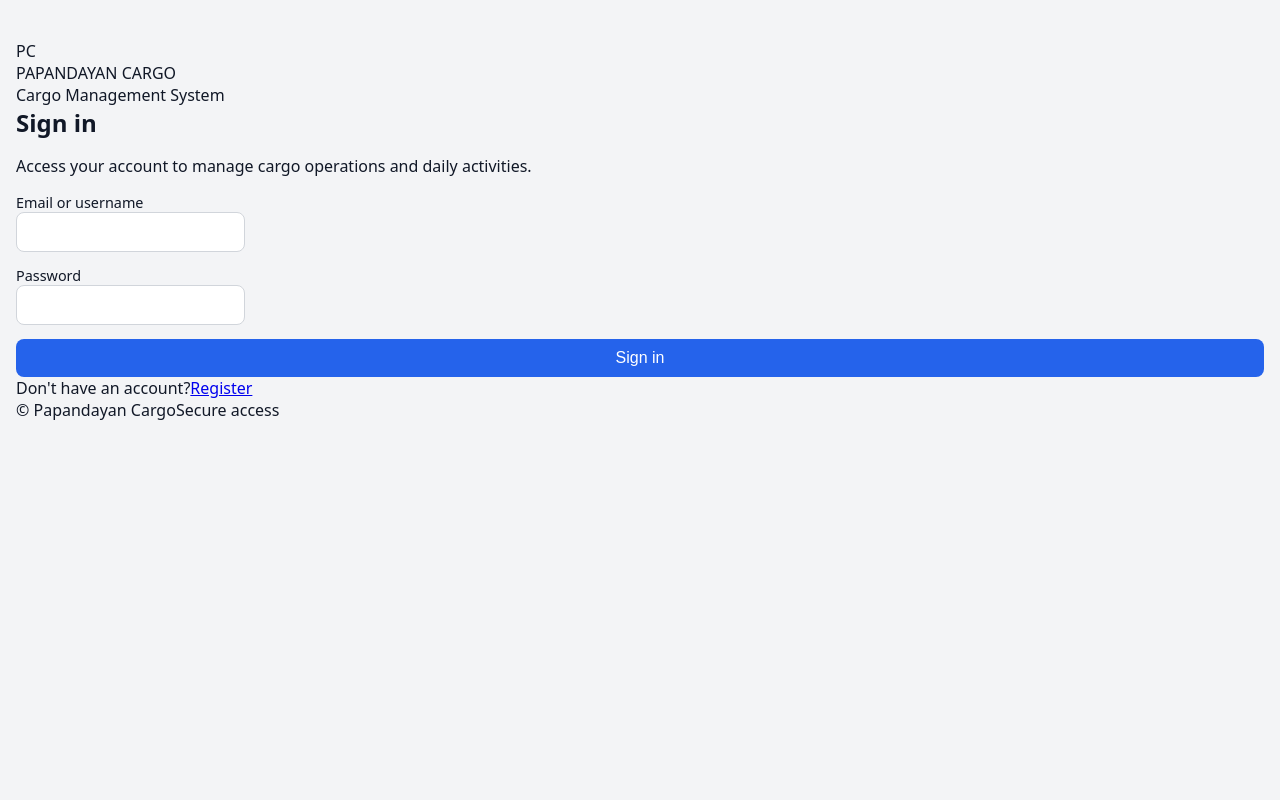
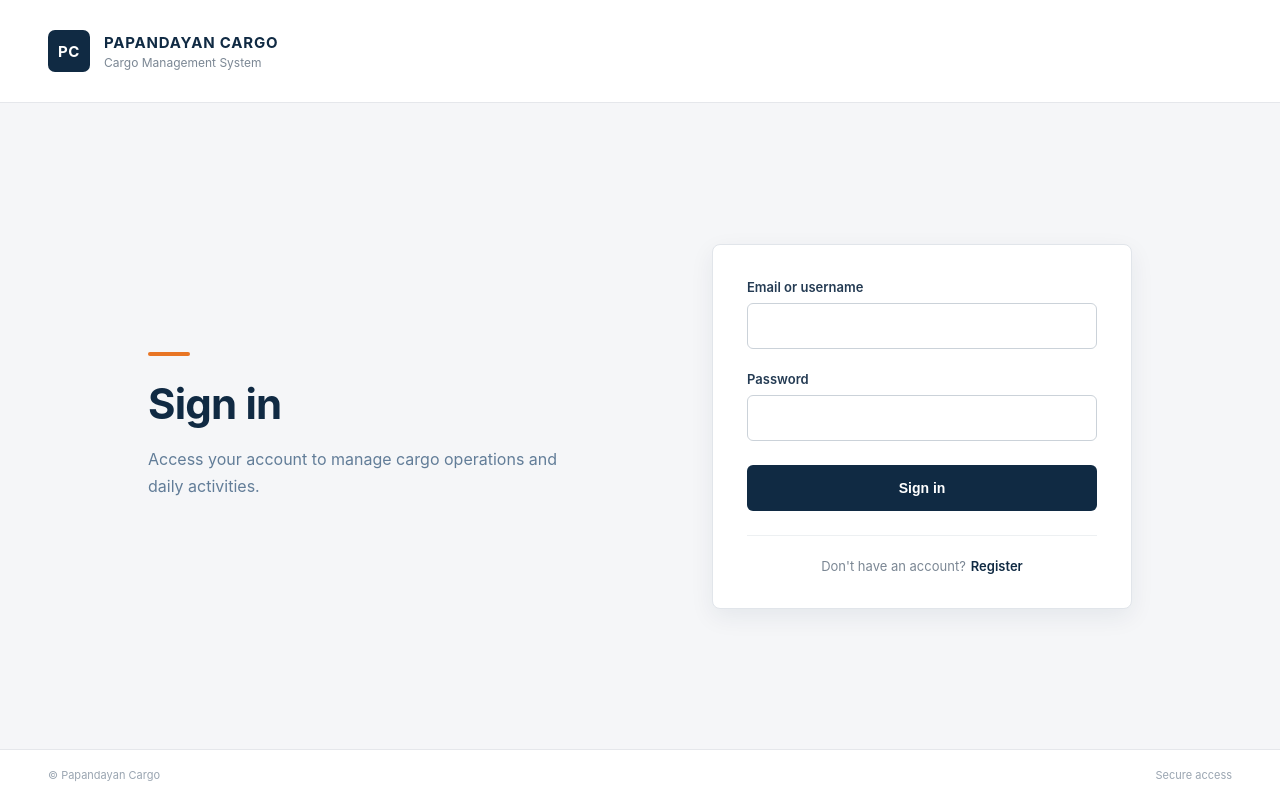
Before and after one commit to YomiAdiFitroh/papandayan-app, a React (Vite) app in the folder frontend/: page /login in a window 1280 px wide. Built offline with nearby package versions, Linux system fonts and the light colour scheme; no server answers.

Commit message:
Redesign tampilan login

```diff
--- a/frontend/src/styles.css
+++ b/frontend/src/styles.css
@@ -1,15 +1,337 @@
-* { box-sizing: border-box; }
-body { font-family: system-ui, sans-serif; background: #f3f4f6; margin: 0; padding: 40px 16px; color: #111827; }
-.card { max-width: 380px; margin: 0 auto; background: #fff; padding: 28px; border-radius: 12px; box-shadow: 0 2px 12px rgba(0,0,0,.08); }
-.card.wide { max-width: 760px; }
-h1 { margin-top: 0; font-size: 1.5rem; }
-form { display: flex; flex-direction: column; gap: 14px; }
-label { display: flex; flex-direction: column; gap: 6px; font-size: .9rem; font-weight: 500; }
-input { padding: 10px; border: 1px solid #d1d5db; border-radius: 8px; font-size: 1rem; }
-button { padding: 10px 16px; border: 0; border-radius: 8px; background: #2563eb; color: #fff; font-size: 1rem; cursor: pointer; }
-button:disabled { opacity: .6; cursor: not-allowed; }
-.error { color: #b91c1c; margin: 0; font-size: .9rem; }
-.success { color: #047857; font-size: .9rem; }
-.header { display: flex; justify-content: space-between; align-items: center; margin-bottom: 12px; }
-table { width: 100%; border-collapse: collapse; }
-th, td { text-align: left; padding: 10px; border-bottom: 1px solid #e5e7eb; font-size: .9rem; }
+* {
+  box-sizing: border-box;
+}
+
+html,
+body,
+#root {
+  margin: 0;
+  min-height: 100%;
+  width: 100%;
+}
+
+body {
+  font-family:
+    Inter,
+    -apple-system,
+    BlinkMacSystemFont,
+    "Segoe UI",
+    sans-serif;
+  background: #f5f6f8;
+  color: #172033;
+}
+
+/* =========================
+   LOGIN PAGE
+   ========================= */
+
+.login-page {
+  min-height: 100vh;
+  display: flex;
+  flex-direction: column;
+  background: #f5f6f8;
+}
+
+/* =========================
+   BRAND
+   ========================= */
+
+.login-brand {
+  display: flex;
+  align-items: center;
+  gap: 14px;
+  padding: 30px 48px;
+  background: #ffffff;
+  border-bottom: 1px solid #e5e7eb;
+}
+
+.brand-mark {
+  width: 42px;
+  height: 42px;
+  display: flex;
+  align-items: center;
+  justify-content: center;
+  background: #102a43;
+  color: #ffffff;
+  font-size: 15px;
+  font-weight: 700;
+  letter-spacing: 0.5px;
+  border-radius: 7px;
+}
+
+.brand-name {
+  color: #102a43;
+  font-size: 15px;
+  font-weight: 700;
+  letter-spacing: 0.8px;
+}
+
+.brand-subtitle {
+  margin-top: 3px;
+  color: #7b8794;
+  font-size: 12px;
+}
+
+/* =========================
+   CONTENT
+   ========================= */
+
+.login-content {
+  width: 100%;
+  max-width: 1080px;
+  margin: 0 auto;
+  padding: 90px 48px;
+  display: grid;
+  grid-template-columns: 1fr 420px;
+  gap: 110px;
+  align-items: center;
+  flex: 1;
+}
+
+/* =========================
+   INTRO
+   ========================= */
+
+.login-intro {
+  max-width: 480px;
+}
+
+.intro-line {
+  width: 42px;
+  height: 4px;
+  margin-bottom: 24px;
+  background: #e87524;
+  border-radius: 2px;
+}
+
+.login-intro h1 {
+  margin: 0;
+  color: #102a43;
+  font-size: 42px;
+  line-height: 1.15;
+  font-weight: 700;
+  letter-spacing: -0.8px;
+}
+
+.login-intro p {
+  max-width: 420px;
+  margin: 18px 0 0;
+  color: #627d98;
+  font-size: 16px;
+  line-height: 1.7;
+}
+
+/* =========================
+   LOGIN FORM
+   ========================= */
+
+.login-form-wrapper {
+  width: 100%;
+  background: #ffffff;
+  padding: 34px;
+  border: 1px solid #e1e5ea;
+  border-radius: 8px;
+  box-shadow: 0 8px 24px rgba(16, 42, 67, 0.07);
+}
+
+.login-form {
+  display: flex;
+  flex-direction: column;
+  gap: 22px;
+}
+
+.form-field {
+  display: flex;
+  flex-direction: column;
+  gap: 8px;
+}
+
+.form-field label {
+  color: #243b53;
+  font-size: 13px;
+  font-weight: 600;
+}
+
+.form-field input {
+  width: 100%;
+  height: 46px;
+  padding: 0 13px;
+  border: 1px solid #cbd2d9;
+  border-radius: 6px;
+  outline: none;
+  background: #ffffff;
+  color: #172033;
+  font-size: 14px;
+  transition:
+    border-color 0.15s ease,
+    box-shadow 0.15s ease;
+}
+
+.form-field input::placeholder {
+  color: #9aa5b1;
+}
+
+.form-field input:hover {
+  border-color: #9aa5b1;
+}
+
+.form-field input:focus {
+  border-color: #102a43;
+  box-shadow: 0 0 0 3px rgba(16, 42, 67, 0.08);
+}
+
+.form-field input:disabled {
+  background: #f5f7fa;
+  cursor: not-allowed;
+}
+
+/* =========================
+   ERROR
+   ========================= */
+
+.login-error {
+  padding: 11px 13px;
+  border: 1px solid #f3b5b5;
+  border-radius: 6px;
+  background: #fff5f5;
+  color: #b42318;
+  font-size: 13px;
+  line-height: 1.5;
+}
+
+/* =========================
+   BUTTON
+   ========================= */
+
+.login-button {
+  width: 100%;
+  height: 46px;
+  margin-top: 2px;
+  border: 0;
+  border-radius: 6px;
+  background: #102a43;
+  color: #ffffff;
+  font-size: 14px;
+  font-weight: 600;
+  cursor: pointer;
+  transition:
+    background 0.15s ease,
+    transform 0.1s ease;
+}
+
+.login-button:hover {
+  background: #0b2238;
+}
+
+.login-button:active {
+  transform: translateY(1px);
+}
+
+.login-button:disabled {
+  background: #829ab1;
+  cursor: not-allowed;
+  transform: none;
+}
+
+/* =========================
+   FOOTER FORM
+   ========================= */
+
+.login-footer {
+  display: flex;
+  justify-content: center;
+  align-items: center;
+  gap: 5px;
+  margin-top: 24px;
+  padding-top: 22px;
+  border-top: 1px solid #edf0f2;
+  color: #7b8794;
+  font-size: 13px;
+}
+
+.login-footer a {
+  color: #102a43;
+  font-weight: 600;
+  text-decoration: none;
+}
+
+.login-footer a:hover {
+  color: #e87524;
+  text-decoration: underline;
+}
+
+/* =========================
+   PAGE FOOTER
+   ========================= */
+
+.login-bottom {
+  display: flex;
+  justify-content: space-between;
+  align-items: center;
+  padding: 18px 48px;
+  border-top: 1px solid #e5e7eb;
+  background: #ffffff;
+  color: #9aa5b1;
+  font-size: 11px;
+}
+
+/* =========================
+   RESPONSIVE
+   ========================= */
+
+@media (max-width: 800px) {
+  .login-brand {
+    padding: 24px 28px;
+  }
+
+  .login-content {
+    grid-template-columns: 1fr;
+    gap: 40px;
+    max-width: 560px;
+    padding: 60px 28px;
+  }
+
+  .login-intro {
+    max-width: none;
+  }
+
+  .login-intro h1 {
+    font-size: 36px;
+  }
+
+  .login-intro p {
+    max-width: none;
+  }
+}
+
+@media (max-width: 480px) {
+  .login-brand {
+    padding: 20px;
+  }
+
+  .brand-mark {
+    width: 38px;
+    height: 38px;
+    font-size: 13px;
+  }
+
+  .brand-name {
+    font-size: 13px;
+  }
+
+  .login-content {
+    padding: 40px 20px;
+  }
+
+  .login-intro h1 {
+    font-size: 32px;
+  }
+
+  .login-form-wrapper {
+    padding: 24px 20px;
+  }
+
+  .login-bottom {
+    padding: 16px 20px;
+  }
+}
```
